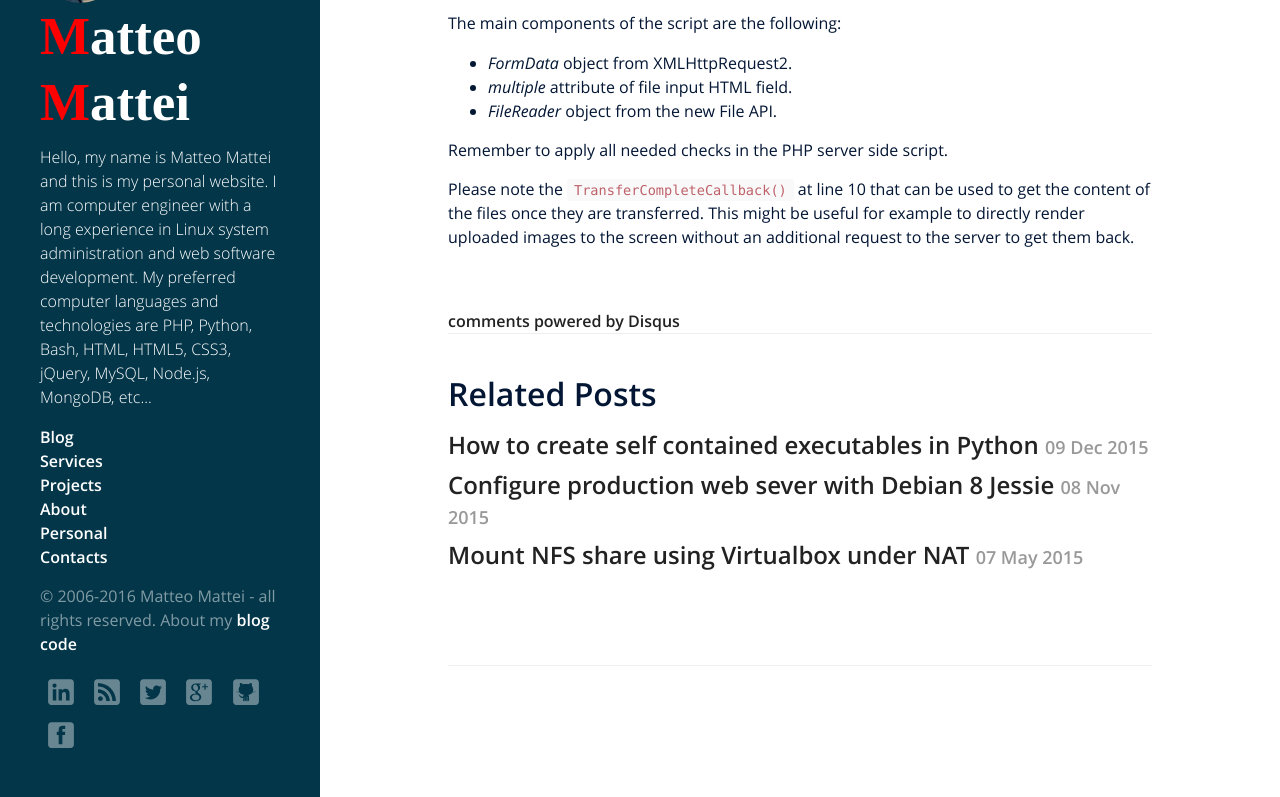
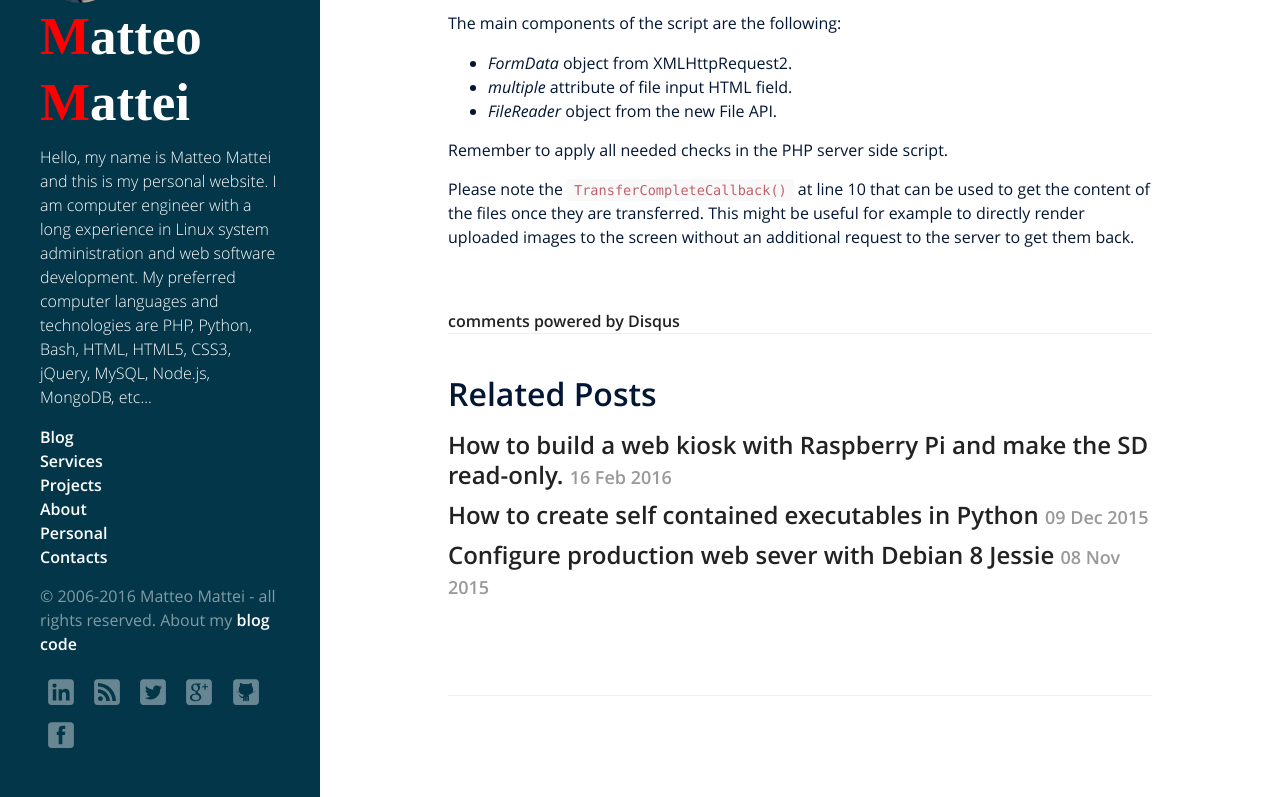
Before and after one commit to matteomattei/matteomattei.github.io, a Jekyll site: the page built from _posts/2015-09-25-html5-ajax-file-upload.md, in a window 1280 px wide and 1333 px high, cut to the strip 536-1333 px from the top of the window. Built offline with Jekyll 4.4.1, drawn with Linux system fonts in a browser that asks for light colours; some web fonts are replaced; Markdown is read by kramdown in place of the engine named in the settings; comment, search, counter and statistics services are not loaded; some of the changed lines change nothing that is shown.

Commit message:
add 2016-02-16-web-kiosk-with-raspberry-pi-and-read-only-sd

````diff
--- a/_config.yml
+++ b/_config.yml
@@ -24,3 +24,4 @@ markdown: rdiscount
 permalink: pretty
 highlighter: pygments
 paginate: 6
+gems: [jekyll-paginate, jekyll-gist]
--- /dev/null
+++ b/_posts/2016-02-16-web-kiosk-with-raspberry-pi-and-read-only-sd.md
@@ -0,0 +1,154 @@
+---
+title: How to build a web kiosk with Raspberry Pi and make the SD read-only.
+description: A step by step guide on how to create a web kiosk system based on Raspberry Pi (1 or 2), Raspbian and make the filesystem safe mouning it in read-only mode.
+author: Matteo Mattei
+layout: post
+permalink: /web-kiosk-with-raspberry-pi-and-read-only-sd/
+img_url:
+categories:
+  - kiosk
+  - raspberry
+---
+Download latest Raspbian Lite distribution (Jessie in my case) from the official [Raspberry website](https://downloads.raspberrypi.org/raspbian_lite_latest).
+
+Then unzip the file and flash the image in the SD card:
+
+```
+sudo dd if=2016-02-09-raspbian-jessie-lite.img of=/dev/mmcblk0 bs=1M
+```
+
+Power up the RPi2 (or RPi1) with the SD plugged in and log in:
+
+user: **pi**
+password: **raspberry**
+
+Now configure the network (wired in my case) editing */etc/network/interfaces*:
+
+```sudo vi /etc/network/interfaces```
+
+```
+# interfaces(5) file used by ifup(8) and ifdown(8)
+
+# Please note that this file is written to be used with dhcpcd
+# For static IP, consult /etc/dhcpcd.conf and 'man dhcpcd.conf'
+
+# Include files from /etc/network/interfaces.d:
+source-directory /etc/network/interfaces.d
+
+auto lo
+iface lo inet loopback
+
+auto eth0
+iface eth0 inet static
+address 192.168.1.130
+netmask 255.255.255.0
+gateway 192.168.1.254
+
+allow-hotplug wlan0
+iface wlan0 inet manual
+    wpa-conf /etc/wpa_supplicant/wpa_supplicant.conf
+
+allow-hotplug wlan1
+iface wlan1 inet manual
+    wpa-conf /etc/wpa_supplicant/wpa_supplicant.conf
+```
+
+Configure Kiosk
+-------------------
+
+Execute **raspi-config** to cutomize some settings:
+
+```
+sudo raspi-config
+```
+
+In particular,
+
+- Set localization (keyboard and locale)
+- Enable SSH
+- Expand root partition
+- Set autologin on console (B2)
+
+At the end reboot your raspberry pi so that the new filesystem size will take effect.
+
+Login again, update the system and install all needed software:
+
+```
+sudo apt-get update
+sudo apt-get dist-upgrade
+sudo apt-get install midori matchbox-window-manager x11-xserver-utils unclutter xinit
+```
+
+Now create a startup script:
+
+```vi /home/pi/startkiosk.sh```
+
+```
+#!/bin/bash
+
+xset -dpms     # disable DPMS (Energy Star) features.
+xset s off     # disable screen saver
+xset s noblank # don't blank the video device
+unclutter &
+matchbox-window-manager -use_cursor no -use_titlebar no  &
+midori -e Fullscreen -a http://www.google.com
+```
+
+and make it executable:
+
+```chmod +x /home/pi/startkiosk.sh```
+
+Then add the following lines at the end of */home/pi/.bashrc*:
+
+```
+if [ -z "${SSH_TTY}" ]; then
+  xinit ~/startkiosk.sh
+fi
+```
+
+This three lines allow starting X only when we login as *pi* directly but not from SSH.
+
+Make the SD read-only
+--------------------------
+
+Backup your current */etc/fstab* and create a new one with the following content:
+
+```
+proc            /proc           proc    defaults          0       0
+/dev/mmcblk0p1  /boot           vfat    ro                0       2
+/dev/mmcblk0p2  /               ext4    ro                0       1
+tmpfs           /tmp            tmpfs   defaults,noatime,mode=1777      0       0
+tmpfs           /var/log        tmpfs   defaults,noatime,mode=0755      0       0
+tmpfs           /var/lib/systemd tmpfs   defaults,noatime,mode=0755      0       0
+tmpfs           /run            tmpfs   defaults,noatime,mode=0755      0       0
+```
+
+Then create a little script to help you to change the read-write/read-only mode of the filesystem everytime you need:
+
+```vi /home/pi/mountfs.sh```
+
+```
+#!/bin/bash
+
+case "${1}" in
+        rw)
+                sudo mount -o remount,rw /
+                echo "Filesystem mounted in READ-WRITE mode"
+                ;;
+        ro)
+                sudo mount -o remount,ro /
+                echo "Filesystem mounted in READ-ONLY mode"
+                ;;
+        *)
+                if [ -n "$(mount | grep mmcblk0p2 | grep -o 'rw')" ]
+                then
+                        echo "Filesystem is mounted in READ-WRITE mode"
+                else
+                        echo "Filesystem is mounted in READ-ONLY mode"
+                fi
+                echo "Usage ${0} [rw|ro]"
+                ;;
+esac
+```
+
+That's it, reboot your RPi and enjoy your *safe* web kiosk!
````
